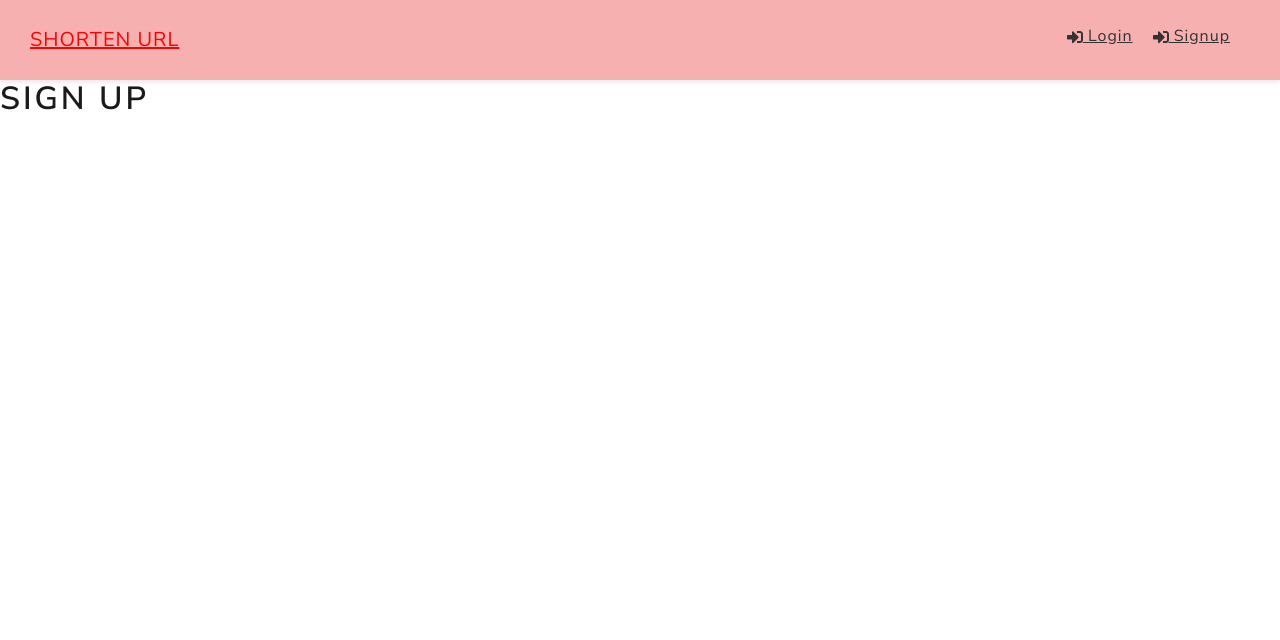
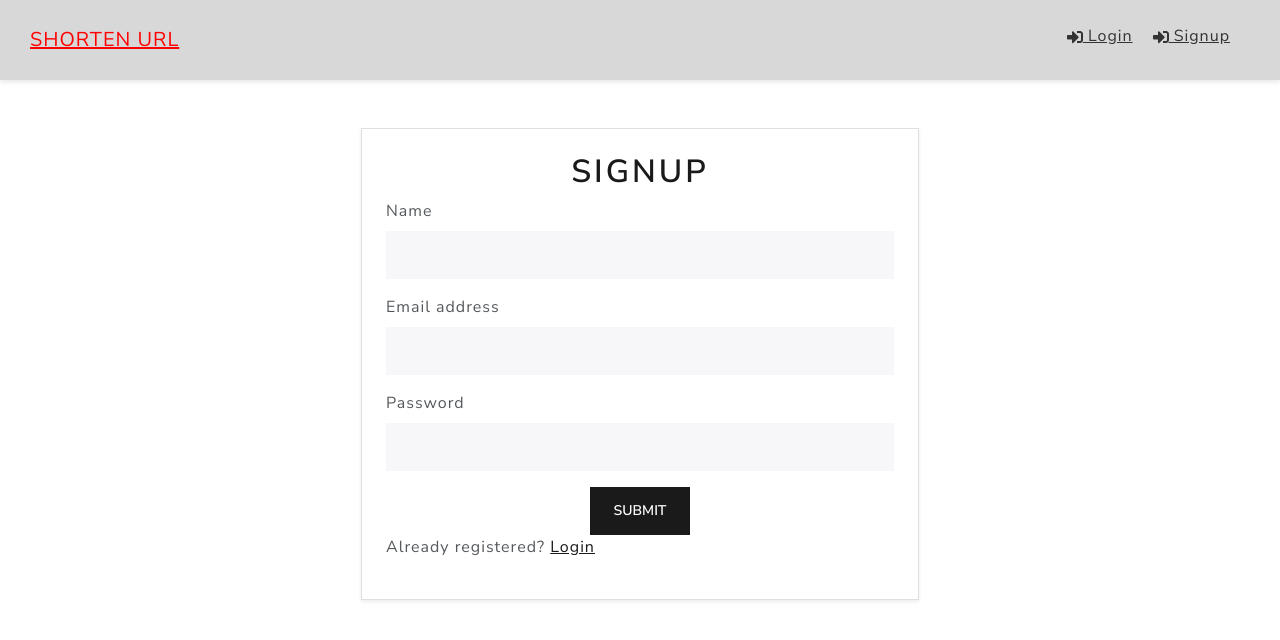
Before and after one commit to akabhi5/url-shortener-nextjs, a Next.js app: page /signup in a window 1280 px wide. Shown: the top 640 px of the page. Built offline with nearby package versions, Linux system fonts and the light colour scheme.

Commit message:
added login signup page

```diff
--- a/package.json
+++ b/package.json
@@ -10,10 +10,8 @@
   },
   "dependencies": {
     "axios": "^0.21.1",
-    "bootstrap": "^5.0.2",
     "next": "11.0.1",
     "react": "17.0.2",
-    "react-bootstrap": "^1.6.1",
     "react-dom": "17.0.2",
     "react-icons": "^4.2.0",
     "react-toastify": "^7.0.4"
--- a/pages/signup.js
+++ b/pages/signup.js
@@ -1,10 +1,66 @@
 import React from "react";
 import Layout from "../components/Layout/Layout";
+import Link from "next/link";
 
 const SignUp = () => {
   return (
     <Layout>
-      <h1>Sign up</h1>
+      <main className="container">
+        <div className="col-md-6 offset-md-3">
+          <div className="card mt-5 shadow-sm">
+            <div className="m-4">
+              <h1 className="text-center">Signup</h1>
+              <form>
+                <div className="mb-3">
+                  <label htmlFor="exampleInputName1" className="form-label">
+                    Name
+                  </label>
+                  <input
+                    type="text"
+                    className="form-control"
+                    id="exampleInputName1"
+                    aria-describedby="emailHelp"
+                  />
+                </div>
+                <div className="mb-3">
+                  <label htmlFor="exampleInputEmail1" className="form-label">
+                    Email address
+                  </label>
+                  <input
+                    type="email"
+                    className="form-control"
+                    id="exampleInputEmail1"
+                    aria-describedby="emailHelp"
+                  />
+                </div>
+                <div className="mb-3">
+                  <label htmlFor="exampleInputPassword1" className="form-label">
+                    Password
+                  </label>
+                  <input
+                    type="password"
+                    className="form-control"
+                    id="exampleInputPassword1"
+                  />
+                </div>
+
+                <div className="text-center">
+                  <button type="submit" className="btn btn-primary">
+                    Submit
+                  </button>
+                </div>
+              </form>
+
+              <p>
+                Already registered?{" "}
+                <Link href="/login">
+                  <a>Login</a>
+                </Link>{" "}
+              </p>
+            </div>
+          </div>
+        </div>
+      </main>
     </Layout>
   );
 };
--- a/styles/Header.module.css
+++ b/styles/Header.module.css
@@ -2,12 +2,10 @@
   display: flex;
   justify-content: space-between;
   align-items: center;
-  background: rgb(247, 176, 176);
+  background: rgb(216, 216, 216);
   color: #333;
   height: 60px;
   padding: 40px 30px 40px 30px;
-  /* padding-top: 20px;
-  padding-bottom: 20px; */
   box-shadow: 0 2px 5px rgba(0, 0, 0, 0.1);
 }
 
```
Also changed, not shown: pages/login.js (+46 -1 lines), 1 other file (tests, documents, lock files or other folders).
